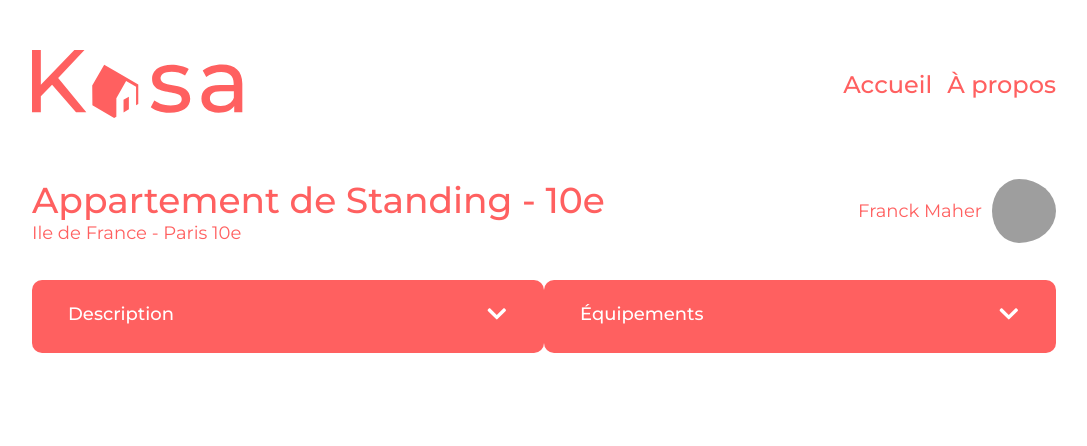
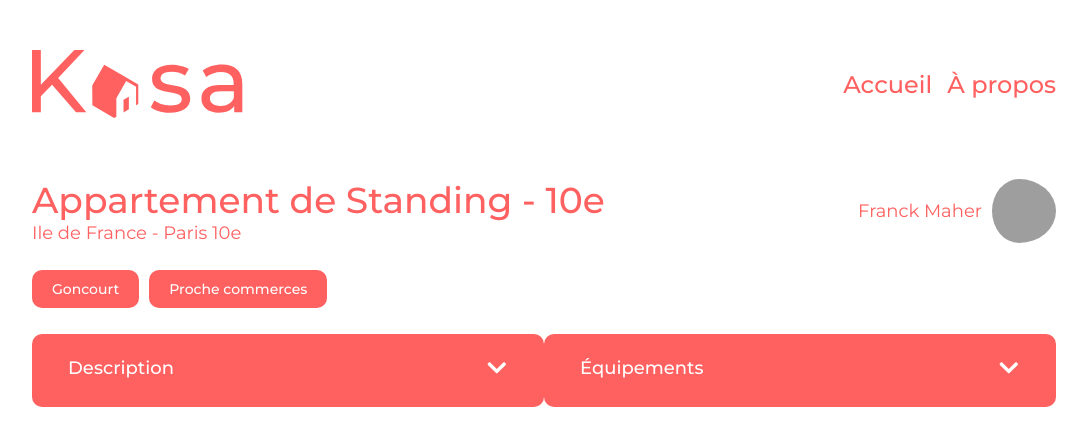
Before and after one commit to Mika-dev13/kasa, a React (Create React App) app: page /logding/0979876d in a window 1280 px wide. Shown: the top 446 px of the page, without its empty margins (96-1183 px from the left). Built offline with nearby package versions, Linux system fonts and the light colour scheme; grey boxes are pictures that could not be loaded.

Commit message:
création des tags js+css

```diff
--- a/src/components/Tags.js
+++ b/src/components/Tags.js
@@ -1,10 +1,12 @@
+import '../styles/Tags.css'
 
-
-export default function Tags() {
+export default function Tags({tags}) {
 
     return (
         <div>
-
+            {tags.map(tag => (
+                <span className='kasa-tags'>{tag}</span>
+            ))}
         </div>
     )
 }
--- a/src/pages/logding/logding.js
+++ b/src/pages/logding/logding.js
@@ -3,13 +3,14 @@ import { datasJSON } from "../../datas/DatasJson"
 import '../../styles/LogdingPage.css'
 import Collaspe from "../../components/Collaspe"
 import DescriptionLogding from "../../components/DescriptionLogding"
+import Tags from "../../components/Tags"
 
 
 function Logding() {
 
     const { pageId } = useParams()
 
-    const { description, equipments, title, location, host} = datasJSON.find( (item) => item.id === pageId)
+    const { description, equipments, title, location, host, tags} = datasJSON.find( (item) => item.id === pageId)
 
     return (
 
@@ -20,6 +21,10 @@ function Logding() {
             <section className="kasa-logding-description">
                 <DescriptionLogding title={title} location={location} host={host}/>
             </section>
+
+            <div>
+                <Tags tags={tags} />
+            </div>
 
             <div className="kasa-collapse-section">
 
--- a/src/styles/Collapse.css
+++ b/src/styles/Collapse.css
@@ -14,6 +14,7 @@
     color: white;
     border-radius: 1rem;
     padding: 1.3em 2em;
+    margin-top: 2em;
     cursor: pointer;
 }
 
--- /dev/null
+++ b/src/styles/Tags.css
@@ -0,0 +1,9 @@
+.kasa-tags{
+    padding: 1rem 2rem;
+    margin-right: 1rem;
+    background-color: #ff6060;
+    border-radius: 1rem;
+    color: white;
+    font-size: 1.4rem;
+    font-weight: 500;
+}
```
